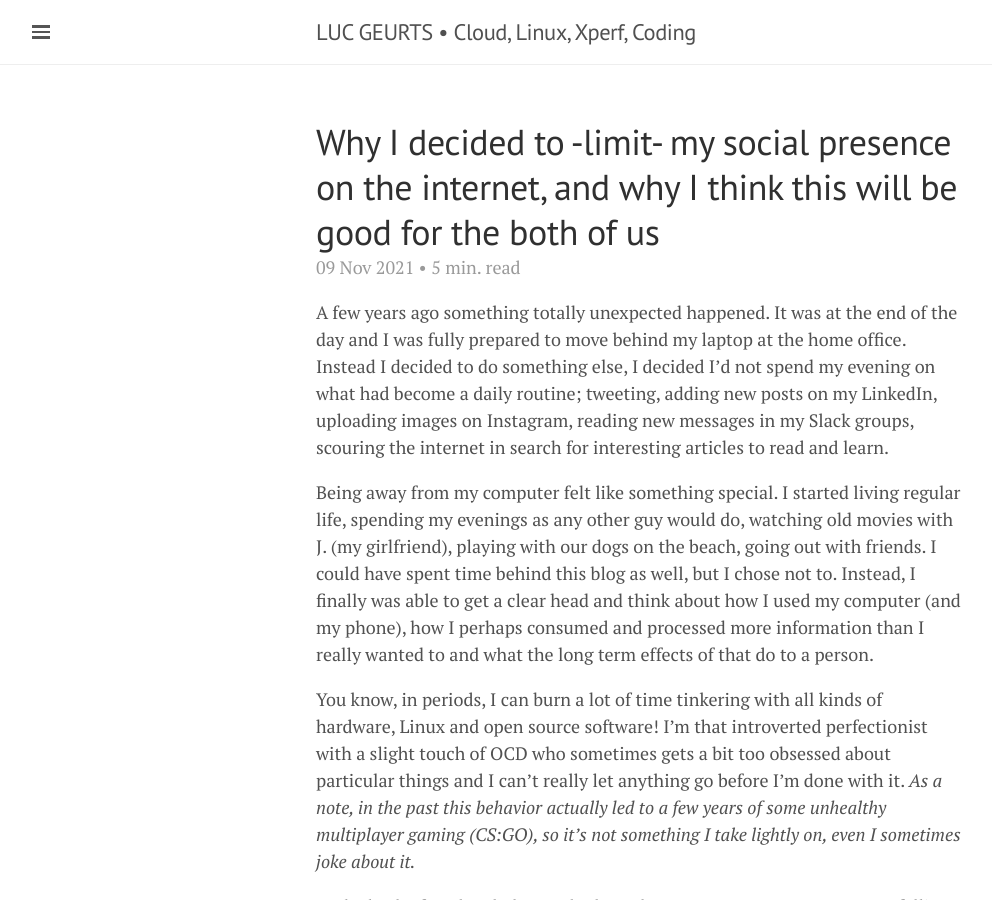
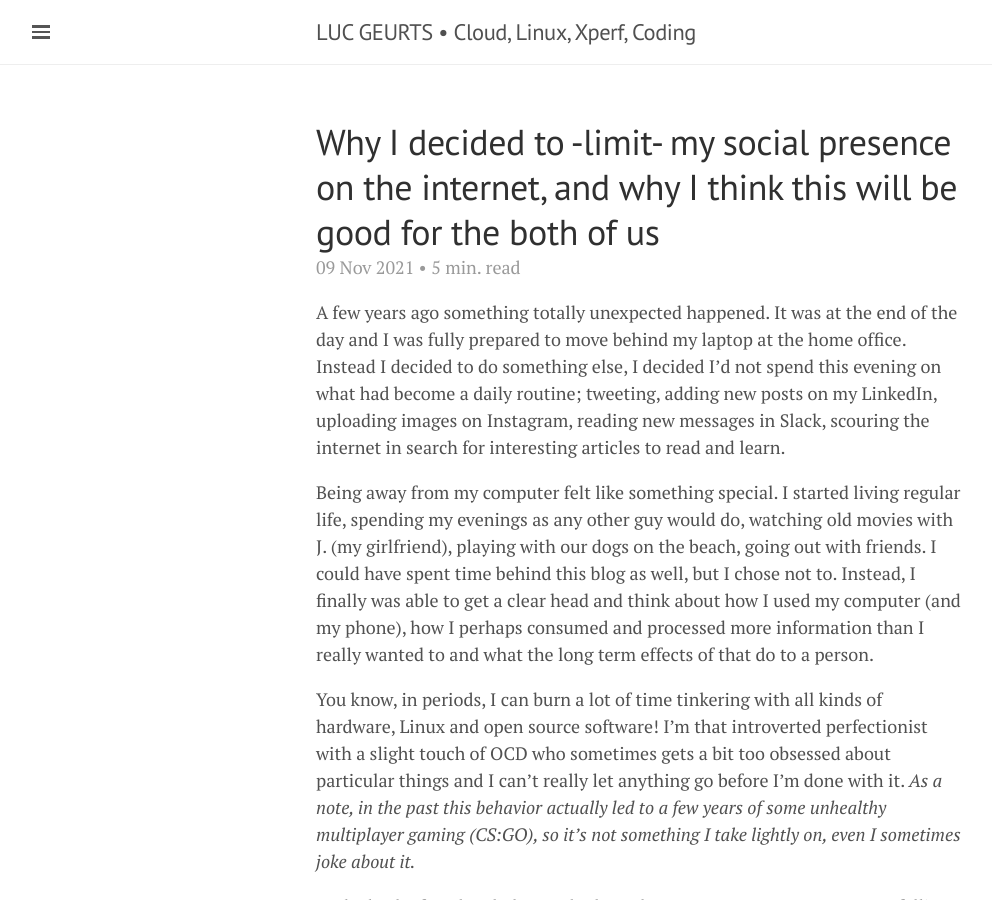
Before and after one commit to lgeurts/lgeurts.github.io, a Jekyll site: the page built from _posts/2021-11-09-why-i-decided-to-limit-my-social-presence.md, in a window 1280 px wide and 900 px high. Shown: the whole window, without its empty margins (0-992 px from the left). Built offline with Jekyll 4.4.1, drawn with Linux system fonts in a browser that asks for light colours; nearby versions of some CDN libraries; comment, search, counter and statistics services are not loaded.

Commit message:
Update 2021-11-09-why-i-decided-to-limit-my-social-presence.md

```diff
--- a/_posts/2021-11-09-why-i-decided-to-limit-my-social-presence.md
+++ b/_posts/2021-11-09-why-i-decided-to-limit-my-social-presence.md
@@ -8,7 +8,7 @@ category: Health & Productivity
 tags: [ Health ]
 
 ---
-A few years ago something totally unexpected happened. It was at the end of the day and I was fully prepared to move behind my laptop at the home office. Instead I decided to do something else, I decided I'd not spend my evening on what had become a daily routine; tweeting, adding new posts on my LinkedIn, uploading images on Instagram, reading new messages in my Slack groups, scouring the internet in search for interesting articles to read and learn.
+A few years ago something totally unexpected happened. It was at the end of the day and I was fully prepared to move behind my laptop at the home office. Instead I decided to do something else, I decided I'd not spend this evening on what had become a daily routine; tweeting, adding new posts on my LinkedIn, uploading images on Instagram, reading new messages in Slack, scouring the internet in search for interesting articles to read and learn.
 
 Being away from my computer felt like something special. I started living regular life, spending my evenings as any other guy would do, watching old movies with J. (my  girlfriend), playing with our dogs on the beach, going out with friends. I could have spent time behind this blog as well, but I chose not to. Instead, I finally was able to get a clear head and think about how I used my computer (and my phone), how I perhaps consumed and processed more information than I really wanted to and what the long term effects of that do to a person.
 
```
